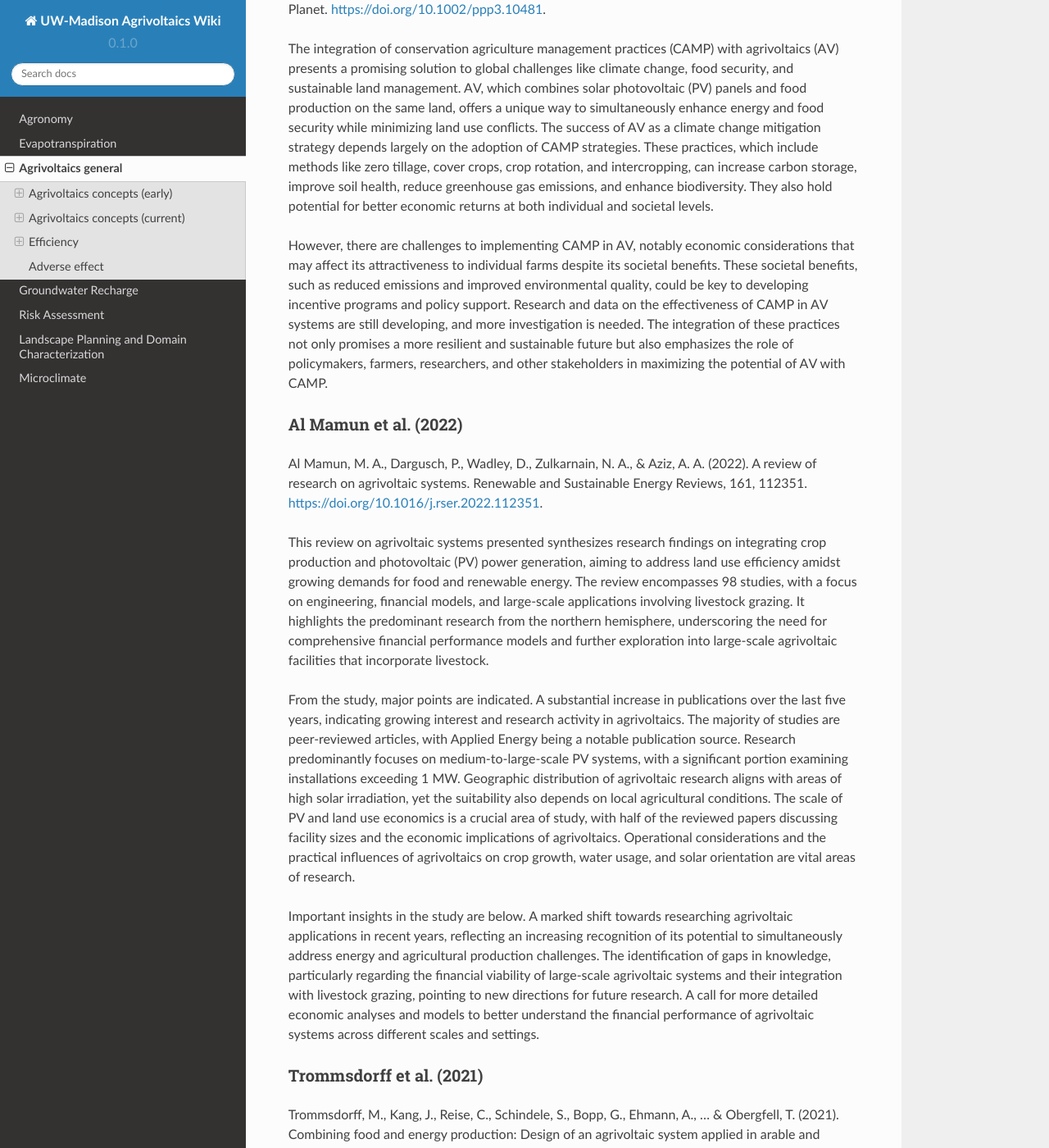
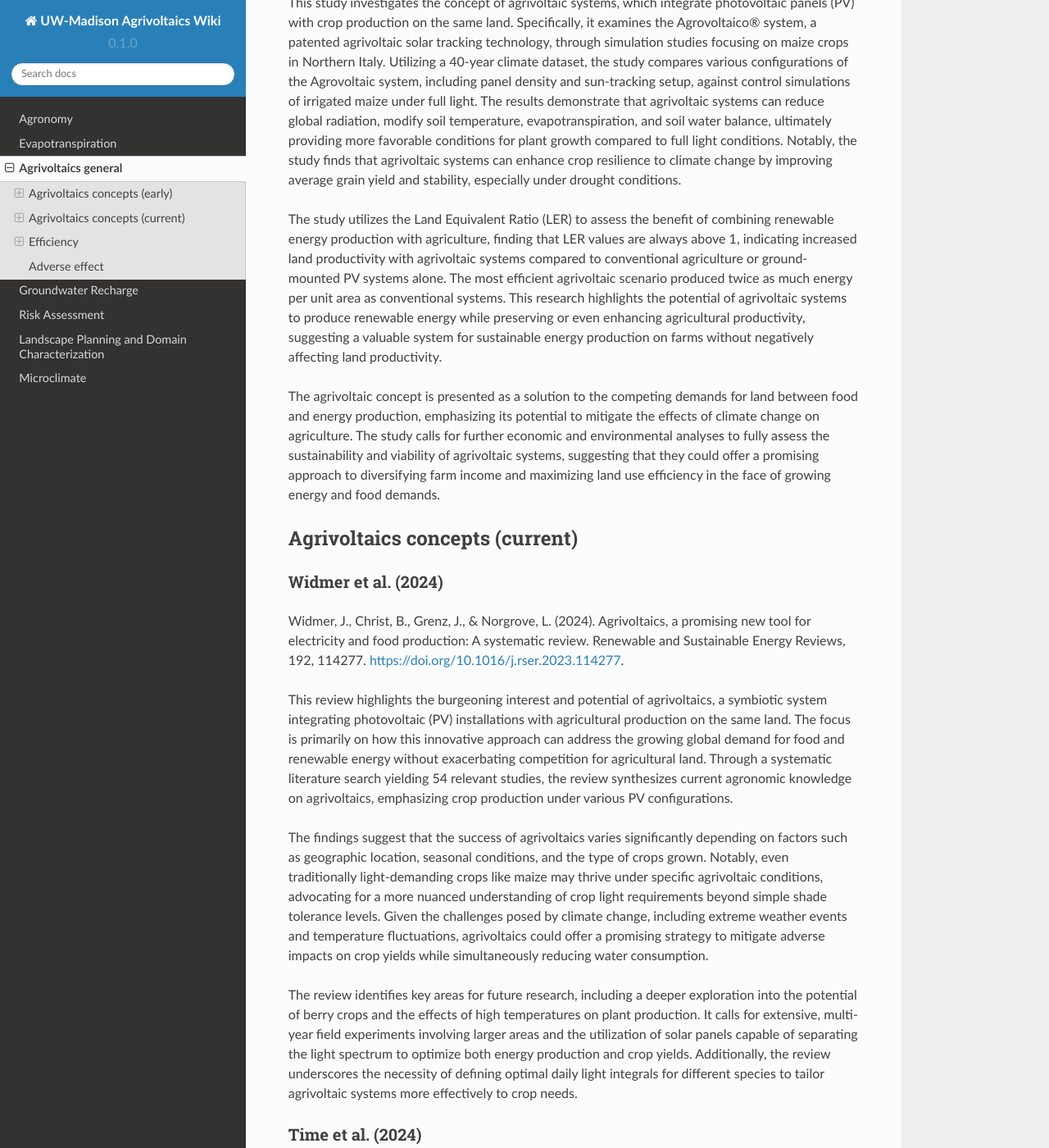
Before and after one commit to hanhydro/wiki, a Sphinx documentation site: the page built from docs/source/general.rst, in a window 1280 px wide and 1400 px high, scrolled down 1934 px. Shown: the whole window at 82% size. Built offline with Sphinx 7.4.7 and the Read the Docs theme 2.0.0, drawn with Linux system fonts in a browser that asks for light colours; pages that are not in the unit, such as notebooks, are missing from menus; some of the changed text lies outside the part shown.

Commit message:
Update general.rst

```diff
--- a/docs/source/general.rst
+++ b/docs/source/general.rst
@@ -28,9 +28,29 @@ The research further discusses the technical aspects of agrivoltaic systems, inc
 
 Economic analyses suggest that agrivoltaic systems can be profitable, especially with the right crop selection and PV system design. The study emphasizes the need for further research on the shade tolerance of different crops and their productivity under agrivoltaic conditions. Additionally, exploring the economic viability, including the initial capital costs and the levelized cost of electricity (LCOE) of agrivoltaic systems, is crucial for future development.
 
+Amaducci et al. (2018)
++++++++++++++++++++++++++++
+Amaducci, S., Yin, X., & Colauzzi, M. (2018). Agrivoltaic systems to optimise land use for electric energy production. Applied energy, 220, 545-561. https://doi.org/10.1016/j.apenergy.2018.03.081.
+
+This study investigates the concept of agrivoltaic systems, which integrate photovoltaic panels (PV) with crop production on the same land. Specifically, it examines the Agrovoltaico® system, a patented agrivoltaic solar tracking technology, through simulation studies focusing on maize crops in Northern Italy. Utilizing a 40-year climate dataset, the study compares various configurations of the Agrovoltaic system, including panel density and sun-tracking setup, against control simulations of irrigated maize under full light. The results demonstrate that agrivoltaic systems can reduce global radiation, modify soil temperature, evapotranspiration, and soil water balance, ultimately providing more favorable conditions for plant growth compared to full light conditions. Notably, the study finds that agrivoltaic systems can enhance crop resilience to climate change by improving average grain yield and stability, especially under drought conditions.
+
+The study utilizes the Land Equivalent Ratio (LER) to assess the benefit of combining renewable energy production with agriculture, finding that LER values are always above 1, indicating increased land productivity with agrivoltaic systems compared to conventional agriculture or ground-mounted PV systems alone. The most efficient agrivoltaic scenario produced twice as much energy per unit area as conventional systems. This research highlights the potential of agrivoltaic systems to produce renewable energy while preserving or even enhancing agricultural productivity, suggesting a valuable system for sustainable energy production on farms without negatively affecting land productivity.
+
+The agrivoltaic concept is presented as a solution to the competing demands for land between food and energy production, emphasizing its potential to mitigate the effects of climate change on agriculture. The study calls for further economic and environmental analyses to fully assess the sustainability and viability of agrivoltaic systems, suggesting that they could offer a promising approach to diversifying farm income and maximizing land use efficiency in the face of growing energy and food demands.
+
 
 Agrivoltaics concepts (current)
 --------------------
+Widmer et al. (2024)
++++++++++++++++++++++++++++
+Widmer, J., Christ, B., Grenz, J., & Norgrove, L. (2024). Agrivoltaics, a promising new tool for electricity and food production: A systematic review. Renewable and Sustainable Energy Reviews, 192, 114277. https://doi.org/10.1016/j.rser.2023.114277.
+
+This review highlights the burgeoning interest and potential of agrivoltaics, a symbiotic system integrating photovoltaic (PV) installations with agricultural production on the same land. The focus is primarily on how this innovative approach can address the growing global demand for food and renewable energy without exacerbating competition for agricultural land. Through a systematic literature search yielding 54 relevant studies, the review synthesizes current agronomic knowledge on agrivoltaics, emphasizing crop production under various PV configurations.
+
+The findings suggest that the success of agrivoltaics varies significantly depending on factors such as geographic location, seasonal conditions, and the type of crops grown. Notably, even traditionally light-demanding crops like maize may thrive under specific agrivoltaic conditions, advocating for a more nuanced understanding of crop light requirements beyond simple shade tolerance levels. Given the challenges posed by climate change, including extreme weather events and temperature fluctuations, agrivoltaics could offer a promising strategy to mitigate adverse impacts on crop yields while simultaneously reducing water consumption.
+
+The review identifies key areas for future research, including a deeper exploration into the potential of berry crops and the effects of high temperatures on plant production. It calls for extensive, multi-year field experiments involving larger areas and the utilization of solar panels capable of separating the light spectrum to optimize both energy production and crop yields. Additionally, the review underscores the necessity of defining optimal daily light integrals for different species to tailor agrivoltaic systems more effectively to crop needs.
+
 
 Time et al. (2024)
 +++++++++++++++++++++++++++
```
